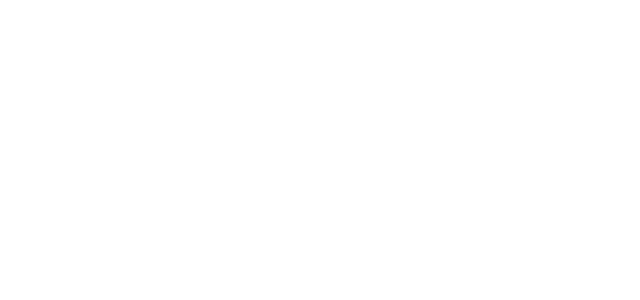
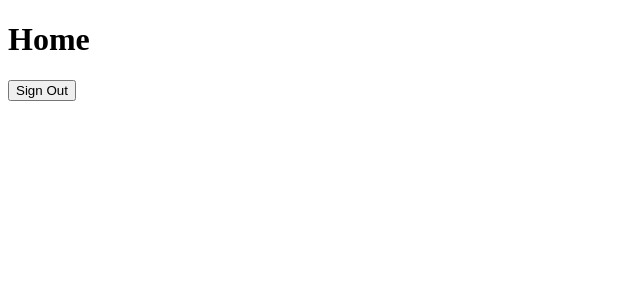
Before and after one commit to morgan-sam/Firebase-React-Authentication, a React (Create React App) app: page / in a window 1280 px wide. Shown: the top 300 px of the page, without its empty margins (0-640 px from the left). Built offline with nearby package versions, Linux system fonts and the light colour scheme.

Commit message:
Added home component

```diff
--- a/src/components/App.jsx
+++ b/src/components/App.jsx
@@ -1,11 +1,12 @@
 import React from 'react';
 import { BrowserRouter as Router, Route } from 'react-router-dom';
+import Home from 'components/Home';
 
 const App = () => {
 	return (
 		<Router>
 			<div className="App">
-				<Route exact path="/" component={null} />
+				<Route exact path="/" component={Home} />
 				<Route exact path="/" component={null} />
 				<Route exact path="/" component={null} />
 			</div>
--- /dev/null
+++ b/src/components/Home.jsx
@@ -0,0 +1,13 @@
+import React from 'react';
+import app from 'base';
+
+const Home = () => {
+	return (
+		<div className="Home">
+			<h1>Home</h1>
+			<button onClick={() => app.auth().signOut()}>Sign Out</button>
+		</div>
+	);
+};
+
+export default Home;
```
